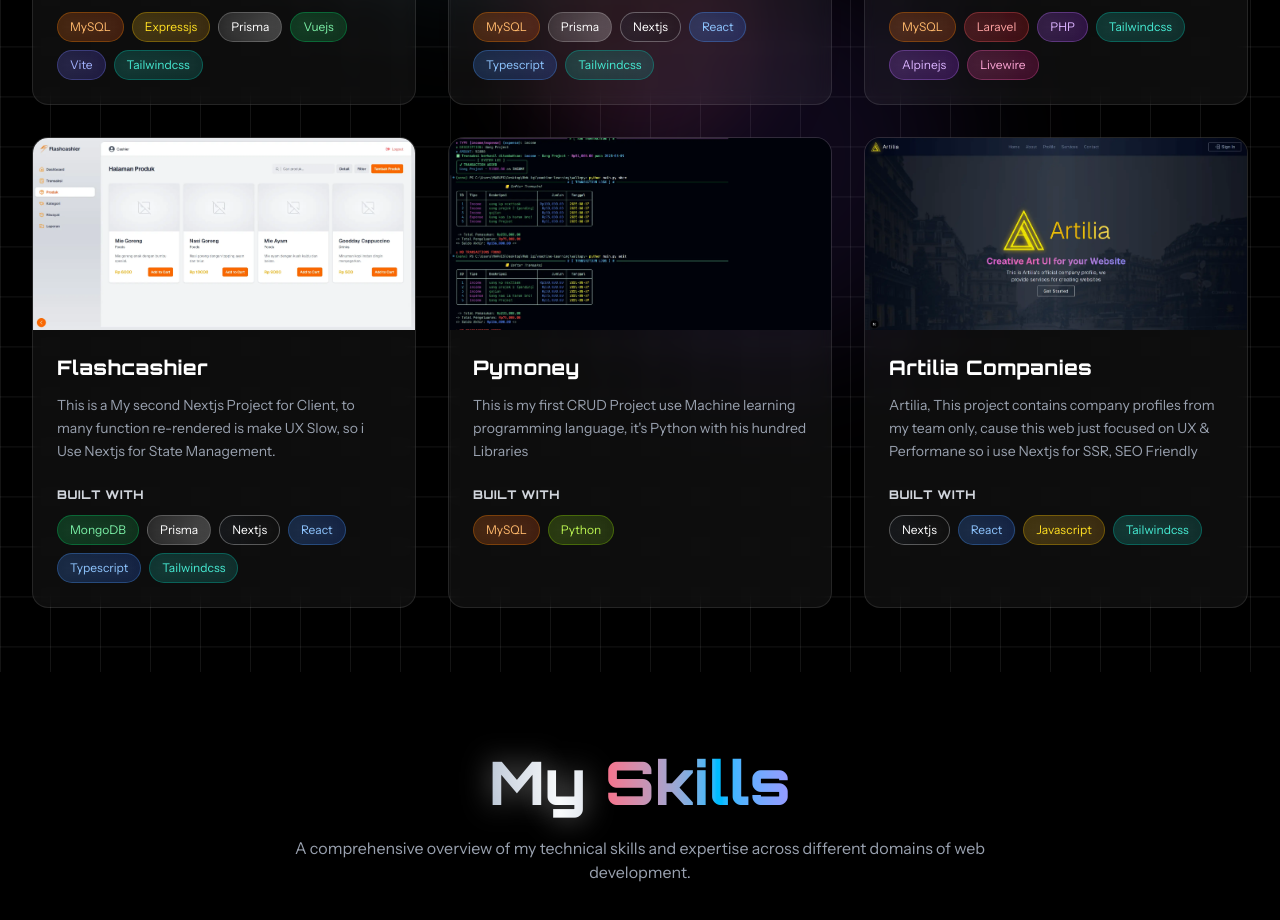
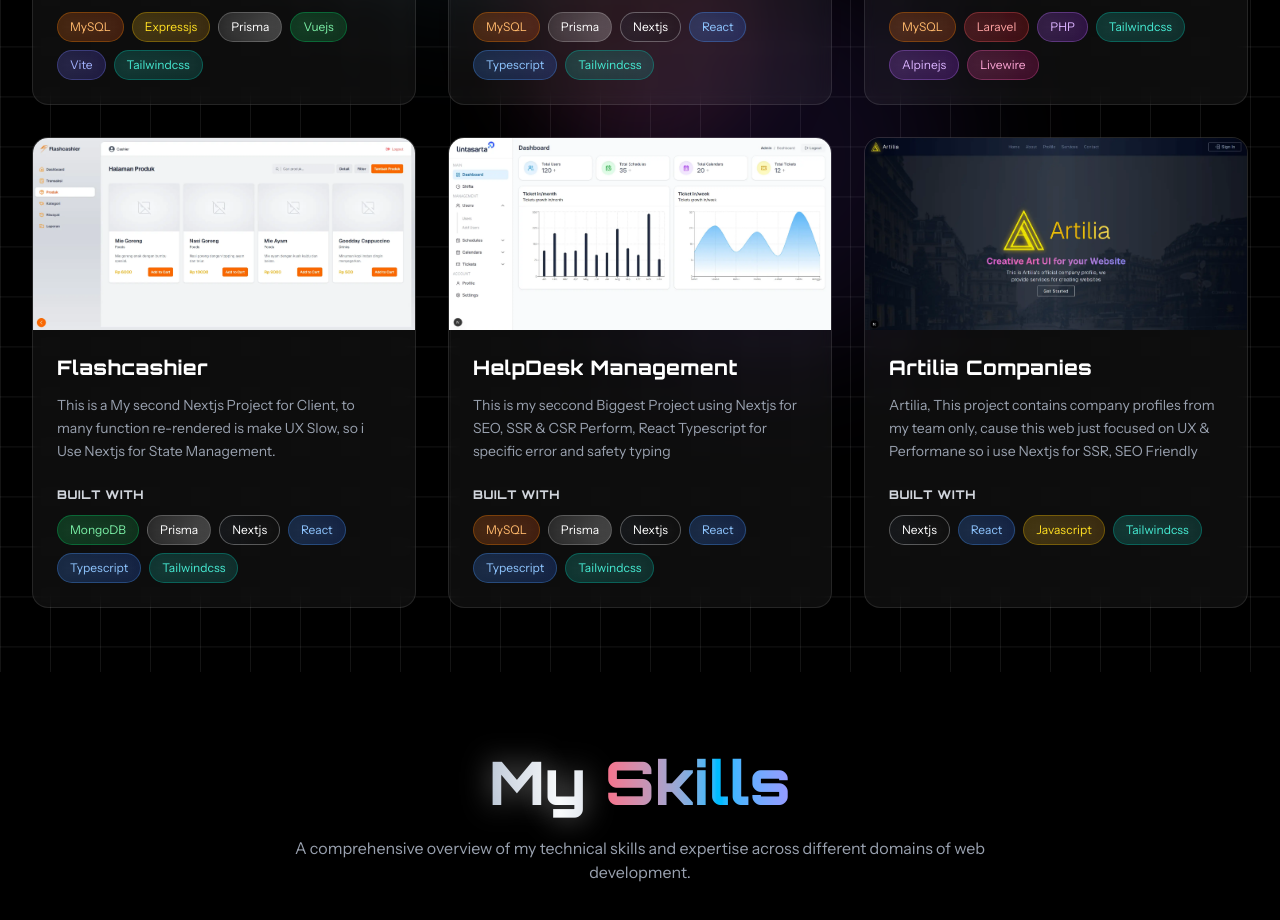
Before and after one commit to setsuwww/ripqiisyns, a React (Vite) app: page / in a window 1280 px wide. Shown: the part 2680-3600 px from the top of the page. Built offline with nearby package versions, Linux system fonts and the light colour scheme; a web font is replaced by a local one.

Commit message:
Foto Project

```diff
--- a/src/constants/projects.js
+++ b/src/constants/projects.js
@@ -33,11 +33,11 @@ export const projects = [
   },
   {
     id: 5,
-    title: "Pymoney",
+    title: "HelpDesk Management",
     description:
-      "This is my first CRUD Project use Machine learning programming language, it's Python with his hundred Libraries",
-    image: "/pymoney.webp",
-    technologies: ["MySQL", "Python"],
+      "This is my seccond Biggest Project using Nextjs for SEO, SSR & CSR Perform, React Typescript for specific error and safety typing",
+    image: "/lintasarta.webp",
+    technologies: ["MySQL", "Prisma", "Nextjs", "React", "Typescript", "Tailwindcss"],
   },
   {
     id: 6,
```
Also changed, not shown: public/lintasarta.webp (added).
